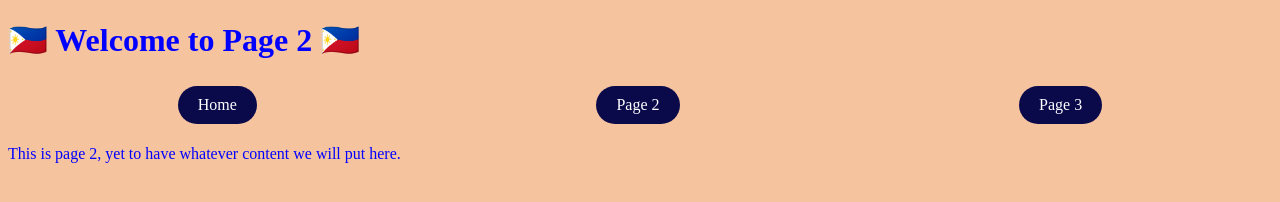
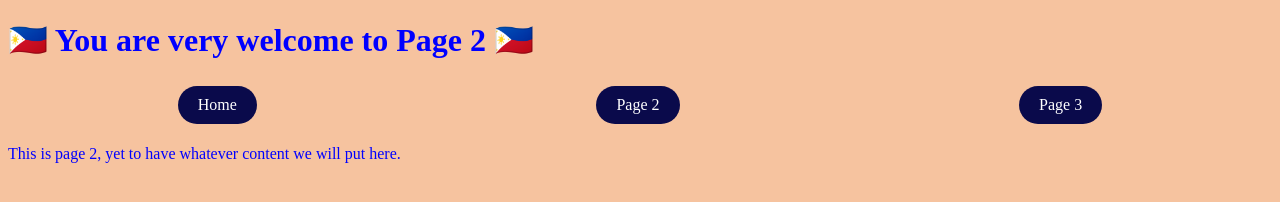
Before and after one commit to Gloryjoygabisay/gloryjoyhtml, a plain HTML site: page html/page2.html in a window 1280 px wide. Drawn offline with Linux system fonts and the light colour scheme.

Commit message:
Update page2.html

```diff
--- a/html/page2.html
+++ b/html/page2.html
@@ -9,7 +9,7 @@
 </head>
 
 <body>
-    <h1>🇵🇭 Welcome to Page 2 🇵🇭</h1>
+    <h1>🇵🇭 You are very welcome to Page 2 🇵🇭</h1>
 
     <nav>
         <ul class="nav-bar">
```
